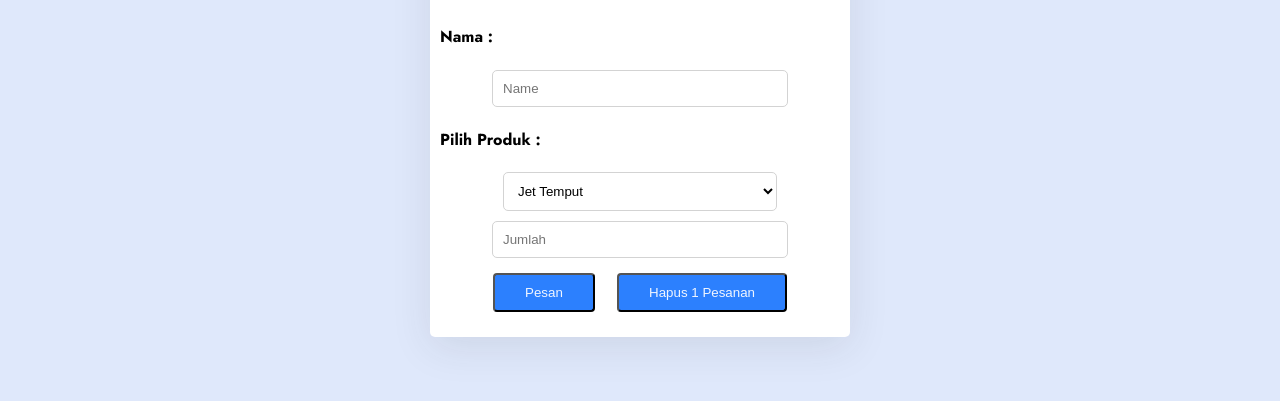
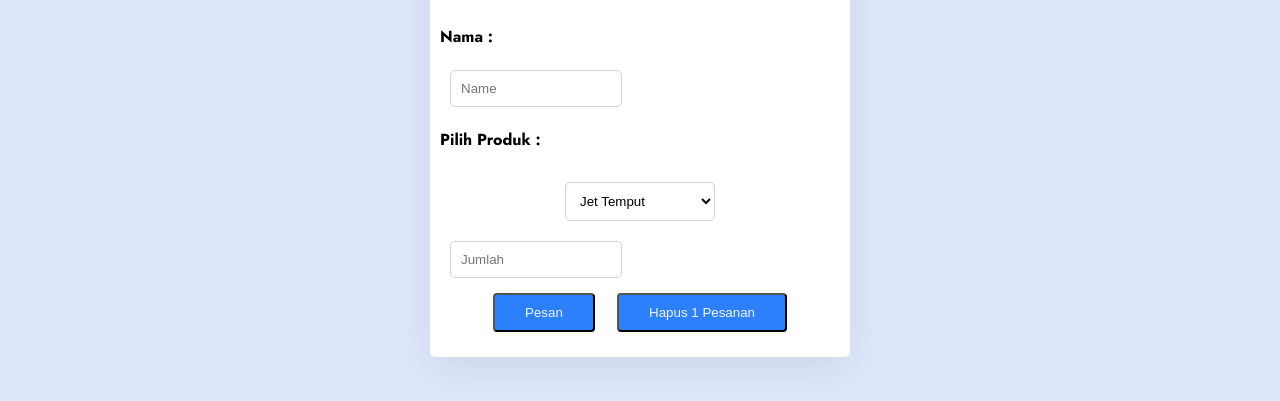
Before and after one commit to mayonice1424/Prak1-PWL-Jquery, a plain HTML site: page index.html in a window 1280 px wide. Shown: the part 265-666 px from the top of the page. Drawn offline with Linux system fonts and the light colour scheme.

Commit message:
mengedit beberapa styling css

```diff
--- a/index.css
+++ b/index.css
@@ -16,14 +16,14 @@ body {
 }
 
 input[type="text"] {
-  padding: 10px;
-  margin: 10px auto;
-  display: block;
-  border-radius: 5px;
-  border: 1px solid lightgrey;
-  background: none;
-  width: 274px;
-  color: black;
+padding: 10px 10px;
+display: block;
+border-radius: 5px;
+border: 1px solid lightgrey;
+background: none;
+width: 150px;
+color: black;
+margin: 10px;
 }
 
 input[type="text"]:focus {
@@ -66,19 +66,19 @@ h3 {
 }
 
 select[type="text"]{
-  padding: 10px;
-  margin: 10px auto;
+  padding: 10px 10px;
   display: block;
   border-radius: 5px;
   border: 1px solid lightgrey;
   background: none;
-  width: 274px;
+  width: 150px;
   color: black;
+  margin: 10px;
 }
 
 #produk_options div{
   display: flex;
-  flex-direction: row;
+  flex-direction: column;
 }
 
 .strip{
@@ -94,3 +94,12 @@ select[type="text"]{
   border-radius: 4px;
   color: #f0f5ff;
 }
+
+form{
+  justify-content: center;
+  align-items: center;
+  display: flex;
+  flex-direction: row;
+}
+.name{
+  }
```
